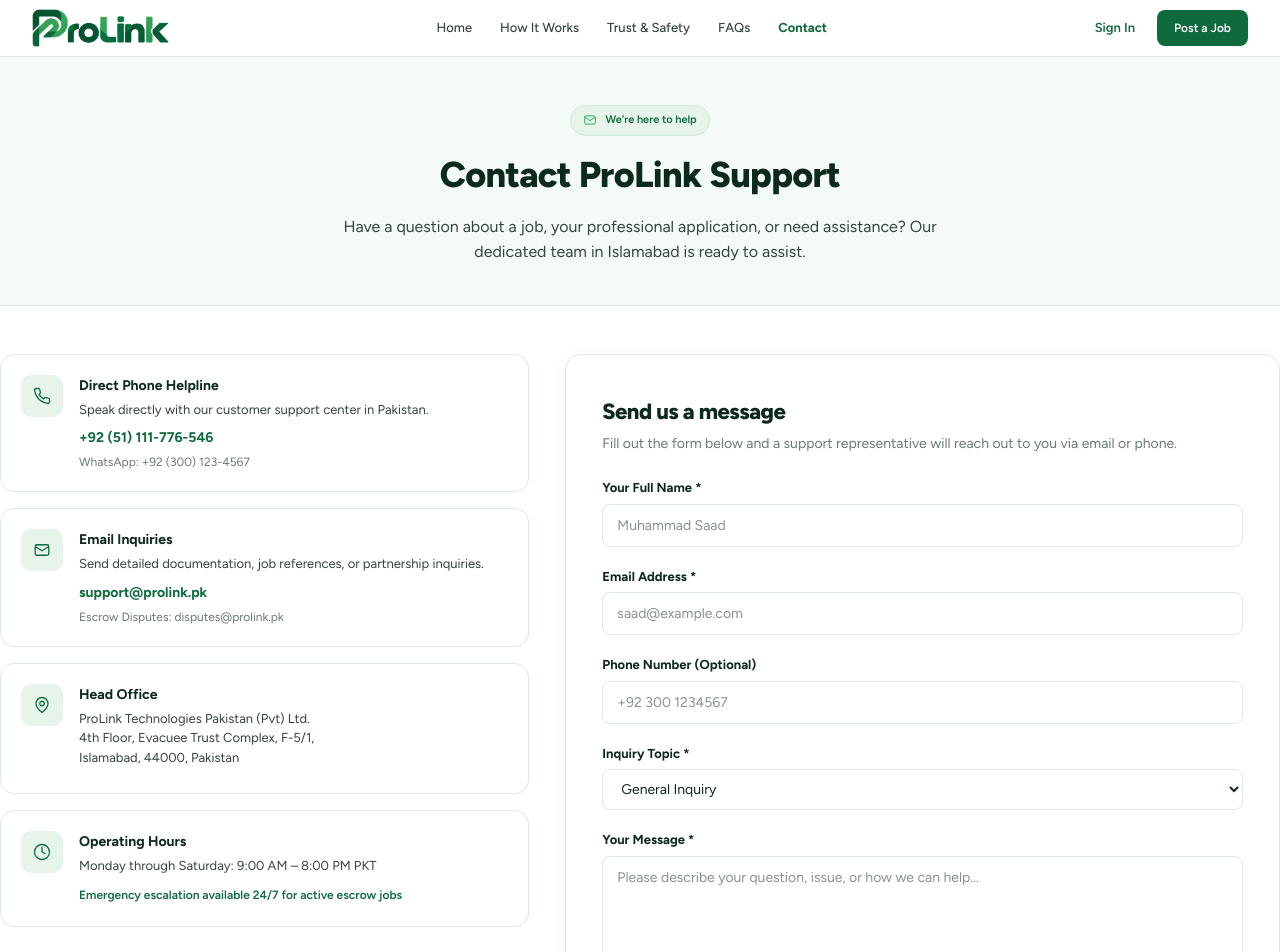
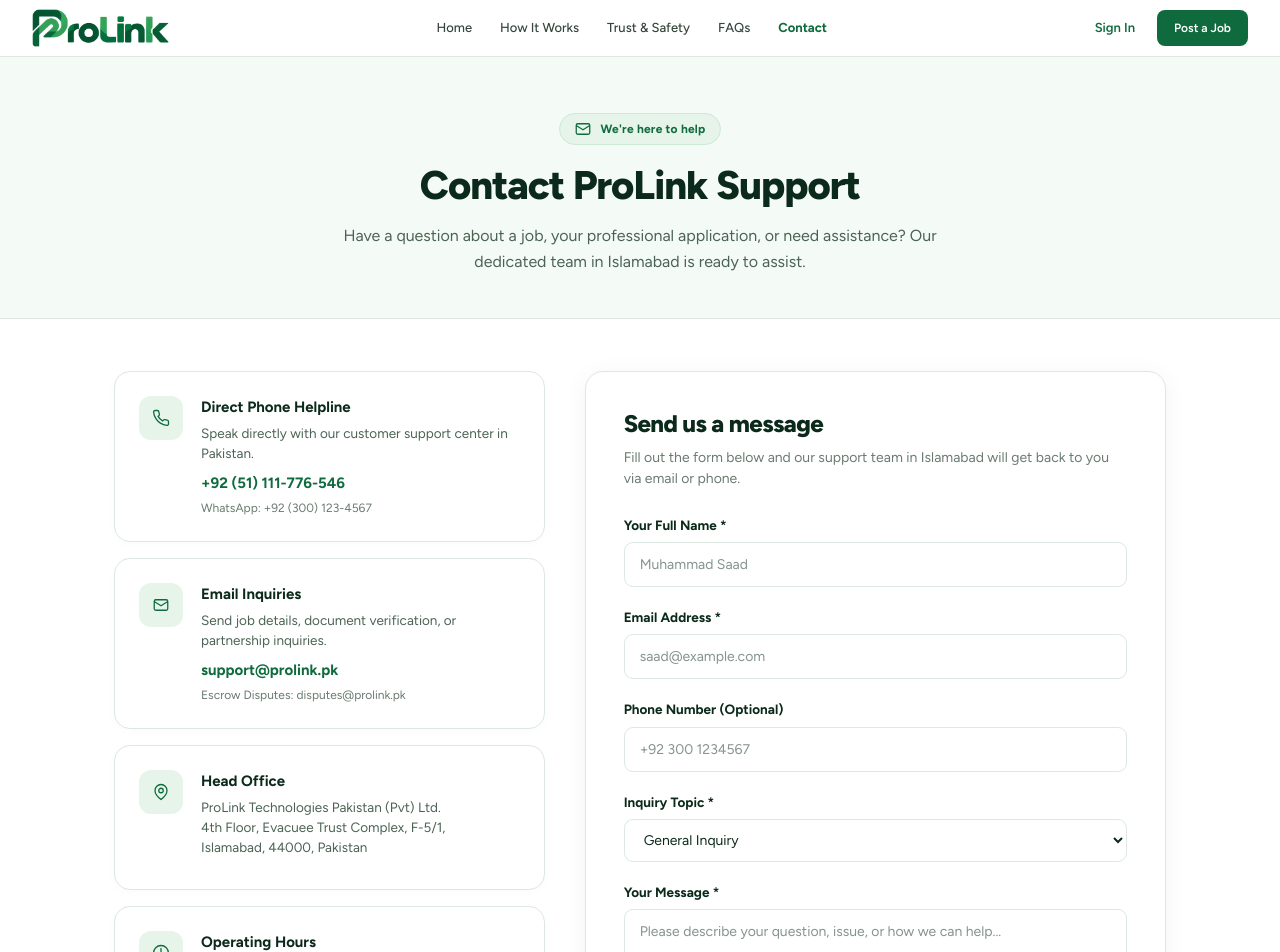
Before and after one commit to dsimsaad/prolink, a Next.js app in the folder web/: page /contact in a window 1280 px wide. Shown: the top 952 px of the page. Built offline with nearby package versions, Linux system fonts and the light colour scheme.

Commit message:
Add dedicated css to faqs and contact pages and make footer logo all white

```diff
--- /dev/null
+++ b/web/src/app/contact/contact.css
@@ -0,0 +1,239 @@
+/* ProLink Contact Us Page Stylesheet */
+
+.contact-page {
+  min-height: 100vh;
+  display: flex;
+  flex-direction: column;
+  background: white;
+  color: #34453b;
+  font-family: var(--font-sans, "Figtree", Arial, sans-serif);
+}
+
+.contact-hero {
+  background: #f4faf6;
+  border-bottom: 1px solid #dce8e0;
+  padding: 56px 0 44px;
+  text-align: center;
+}
+
+.contact-hero-badge {
+  display: inline-flex;
+  align-items: center;
+  gap: 8px;
+  background: #e6f4ea;
+  border: 1px solid #cde9d6;
+  color: #0f6b3e;
+  border-radius: 999px;
+  padding: 6px 14px;
+  font-size: 12px;
+  font-weight: 700;
+  letter-spacing: 0.02em;
+  margin-bottom: 16px;
+}
+
+.contact-hero h1 {
+  font-size: 40px;
+  font-weight: 800;
+  color: #0c2a1b;
+  margin: 0 0 14px;
+  letter-spacing: -0.025em;
+  line-height: 1.2;
+}
+
+.contact-hero p {
+  font-size: 16px;
+  color: #4b6354;
+  max-width: 620px;
+  margin: 0 auto;
+  line-height: 1.6;
+}
+
+.contact-main-container {
+  max-width: 1100px;
+  width: 100%;
+  margin: 0 auto;
+  padding: 52px 24px 80px;
+  flex: 1;
+}
+
+.contact-layout-grid {
+  display: grid;
+  grid-template-columns: 1fr 1.35fr;
+  gap: 40px;
+  align-items: start;
+}
+
+/* Left Column: Information Cards */
+.contact-info-stack {
+  display: flex;
+  flex-direction: column;
+  gap: 16px;
+}
+
+.contact-card {
+  background: white;
+  border: 1px solid #dce8e0;
+  border-radius: 16px;
+  padding: 24px;
+  display: flex;
+  gap: 18px;
+  align-items: flex-start;
+  box-shadow: 0 2px 10px rgba(0, 0, 0, 0.02);
+  transition: border-color 0.2s ease, box-shadow 0.2s ease;
+}
+
+.contact-card:hover {
+  border-color: #2fae60;
+  box-shadow: 0 4px 16px rgba(15, 107, 62, 0.06);
+}
+
+.contact-card-icon {
+  width: 44px;
+  height: 44px;
+  border-radius: 12px;
+  background: #e6f4ea;
+  color: #0f6b3e;
+  display: flex;
+  align-items: center;
+  justify-content: center;
+  flex-shrink: 0;
+}
+
+.contact-card-content h3 {
+  font-size: 15px;
+  font-weight: 700;
+  color: #0c2a1b;
+  margin: 0 0 4px;
+}
+
+.contact-card-content p {
+  font-size: 13.5px;
+  color: #4b6354;
+  margin: 0 0 8px;
+  line-height: 1.5;
+}
+
+.contact-highlight-text {
+  font-size: 15px;
+  font-weight: 700;
+  color: #0f6b3e;
+}
+
+.contact-sub-text {
+  margin-top: 4px;
+  font-size: 12px;
+  color: #6a7b70;
+}
+
+/* Right Column: Message Form */
+.contact-form-panel {
+  background: white;
+  border: 1px solid #dce8e0;
+  border-radius: 18px;
+  padding: 38px;
+  box-shadow: 0 4px 24px rgba(0, 0, 0, 0.05);
+}
+
+.contact-form-panel h2 {
+  font-size: 24px;
+  font-weight: 800;
+  color: #0c2a1b;
+  margin: 0 0 8px;
+}
+
+.contact-form-panel .panel-intro {
+  font-size: 14px;
+  color: #6a7b70;
+  margin: 0 0 26px;
+  line-height: 1.5;
+}
+
+.contact-form-field {
+  margin-bottom: 20px;
+}
+
+.contact-form-field label {
+  display: block;
+  font-size: 13.5px;
+  font-weight: 700;
+  color: #0c2a1b;
+  margin-bottom: 7px;
+}
+
+.contact-text-input,
+.contact-select-input,
+.contact-textarea-input {
+  width: 100%;
+  padding: 11px 15px;
+  border: 1.5px solid #dce8e0;
+  border-radius: 9px;
+  font-size: 14px;
+  color: #0c2a1b;
+  background: white;
+  font-family: inherit;
+  transition: border-color 0.15s ease, box-shadow 0.15s ease;
+  box-sizing: border-box;
+}
+
+.contact-text-input:focus,
+.contact-select-input:focus,
+.contact-textarea-input:focus {
+  outline: none;
+  border-color: #0f6b3e;
+  box-shadow: 0 0 0 3px rgba(15, 107, 62, 0.12);
+}
+
+.contact-success-alert {
+  background: #e6f4ea;
+  border: 1px solid #86efac;
+  color: #14532d;
+  border-radius: 10px;
+  padding: 16px 20px;
+  margin-bottom: 24px;
+  font-size: 14px;
+  line-height: 1.5;
+}
+
+.contact-submit-btn {
+  width: 100%;
+  display: inline-flex;
+  align-items: center;
+  justify-content: center;
+  padding: 14px 24px;
+  border-radius: 9px;
+  background: #0f6b3e;
+  color: white;
+  border: none;
+  font-size: 15px;
+  font-weight: 700;
+  cursor: pointer;
+  transition: background-color 0.15s ease, transform 0.1s ease;
+}
+
+.contact-submit-btn:hover {
+  background: #0b5632;
+}
+
+.contact-submit-btn:disabled {
+  opacity: 0.7;
+  cursor: not-allowed;
+}
+
+@media (max-width: 860px) {
+  .contact-layout-grid {
+    grid-template-columns: 1fr;
+    gap: 32px;
+  }
+  .contact-hero {
+    padding: 36px 0 28px;
+  }
+  .contact-hero h1 {
+    font-size: 28px;
+  }
+  .contact-main-container {
+    padding: 32px 16px 56px;
+  }
+  .contact-form-panel {
+    padding: 24px 20px;
+  }
+}
--- a/web/src/app/contact/page.tsx
+++ b/web/src/app/contact/page.tsx
@@ -1,3 +1,4 @@
+import "./contact.css";
 import { SiteHeader } from "@/components/prolink/site-header";
 import { SiteFooter } from "@/components/prolink/site-footer";
 import { ContactForm } from "@/components/prolink/contact-form";
@@ -11,12 +12,12 @@
 
 export default function ContactPage() {
   return (
-    <div className="subpage-wrapper">
+    <div className="contact-page">
       <SiteHeader currentPage="contact" />
       <main id="main">
-        <section className="subpage-hero">
+        <section className="contact-hero">
           <div className="container">
-            <span className="badge">
+            <span className="contact-hero-badge">
               <Icon name="mail" />
               We&apos;re here to help
             </span>
@@ -28,48 +29,45 @@
           </div>
         </section>
 
-        <section className="subpage-body container">
-          <div className="contact-grid-container">
-            {/* Contact Details Stack */}
-            <div className="contact-cards-stack">
-              <div className="contact-detail-card">
-                <span className="contact-icon-box">
+        <section className="contact-main-container">
+          <div className="contact-layout-grid">
+            {/* Left Column: Contact Details Stack */}
+            <div className="contact-info-stack">
+              <div className="contact-card">
+                <span className="contact-card-icon">
                   <Icon name="phone" />
                 </span>
-                <div>
+                <div className="contact-card-content">
                   <h3>Direct Phone Helpline</h3>
                   <p>Speak directly with our customer support center in Pakistan.</p>
-                  <strong>+92 (51) 111-776-546</strong>
-                  <div style={{ marginTop: "4px", fontSize: "12px", color: "var(--muted)" }}>
-                    WhatsApp: +92 (300) 123-4567
-                  </div>
+                  <span className="contact-highlight-text">+92 (51) 111-776-546</span>
+                  <div className="contact-sub-text">WhatsApp: +92 (300) 123-4567</div>
                 </div>
               </div>
 
-              <div className="contact-detail-card">
-                <span className="contact-icon-box">
+              <div className="contact-card">
+                <span className="contact-card-icon">
                   <Icon name="mail" />
                 </span>
-                <div>
+                <div className="contact-card-content">
                   <h3>Email Inquiries</h3>
-                  <p>Send detailed documentation, job references, or partnership inquiries.</p>
+                  <p>Send job details, document verification, or partnership inquiries.</p>
                   <a
                     href="mailto:support@prolink.pk"
-                    style={{ fontWeight: 700, color: "var(--forest)", fontSize: "14px" }}
+                    className="contact-highlight-text"
+                    style={{ textDecoration: "none" }}
                   >
                     support@prolink.pk
                   </a>
-                  <div style={{ marginTop: "4px", fontSize: "12px", color: "var(--muted)" }}>
-                    Escrow Disputes: disputes@prolink.pk
-                  </div>
+                  <div className="contact-sub-text">Escrow Disputes: disputes@prolink.pk</div>
                 </div>
               </div>
 
-              <div className="contact-detail-card">
-                <span className="contact-icon-box">
+              <div className="contact-card">
+                <span className="contact-card-icon">
                   <Icon name="pin" />
                 </span>
-                <div>
+                <div className="contact-card-content">
                   <h3>Head Office</h3>
                   <p>
                     ProLink Technologies Pakistan (Pvt) Ltd.
@@ -81,21 +79,21 @@
                 </div>
               </div>
 
-              <div className="contact-detail-card">
-                <span className="contact-icon-box">
+              <div className="contact-card">
+                <span className="contact-card-icon">
                   <Icon name="clock" />
                 </span>
-                <div>
+                <div className="contact-card-content">
                   <h3>Operating Hours</h3>
                   <p>Monday through Saturday: 9:00 AM – 8:00 PM PKT</p>
-                  <span style={{ fontSize: "12px", color: "var(--forest)", fontWeight: 600 }}>
+                  <div style={{ fontSize: "12px", color: "#0f6b3e", fontWeight: 700 }}>
                     Emergency escalation available 24/7 for active escrow jobs
-                  </span>
+                  </div>
                 </div>
               </div>
             </div>
 
-            {/* Direct Email / Contact Form */}
+            {/* Right Column: Direct Email / Message Form */}
             <ContactForm />
           </div>
         </section>
--- /dev/null
+++ b/web/src/app/faqs/faqs.css
@@ -0,0 +1,211 @@
+/* ProLink FAQs Page Stylesheet */
+
+.faqs-page {
+  min-height: 100vh;
+  display: flex;
+  flex-direction: column;
+  background: white;
+  color: #34453b;
+  font-family: var(--font-sans, "Figtree", Arial, sans-serif);
+}
+
+.faqs-hero {
+  background: #f4faf6;
+  border-bottom: 1px solid #dce8e0;
+  padding: 56px 0 44px;
+  text-align: center;
+}
+
+.faqs-hero-badge {
+  display: inline-flex;
+  align-items: center;
+  gap: 8px;
+  background: #e6f4ea;
+  border: 1px solid #cde9d6;
+  color: #0f6b3e;
+  border-radius: 999px;
+  padding: 6px 14px;
+  font-size: 12px;
+  font-weight: 700;
+  letter-spacing: 0.02em;
+  margin-bottom: 16px;
+}
+
+.faqs-hero h1 {
+  font-size: 40px;
+  font-weight: 800;
+  color: #0c2a1b;
+  margin: 0 0 14px;
+  letter-spacing: -0.025em;
+  line-height: 1.2;
+}
+
+.faqs-hero p {
+  font-size: 16px;
+  color: #4b6354;
+  max-width: 620px;
+  margin: 0 auto;
+  line-height: 1.6;
+}
+
+.faqs-main-container {
+  max-width: 860px;
+  width: 100%;
+  margin: 0 auto;
+  padding: 48px 24px 72px;
+  flex: 1;
+}
+
+.faqs-category-filter {
+  display: flex;
+  justify-content: center;
+  flex-wrap: wrap;
+  gap: 10px;
+  margin-bottom: 40px;
+}
+
+.faqs-tab-btn {
+  padding: 9px 20px;
+  border-radius: 999px;
+  border: 1px solid #dce8e0;
+  background: white;
+  font-size: 13.5px;
+  font-weight: 600;
+  color: #34453b;
+  cursor: pointer;
+  transition: all 0.2s ease;
+  user-select: none;
+}
+
+.faqs-tab-btn:hover {
+  border-color: #2fae60;
+  color: #0f6b3e;
+  background: #f4faf6;
+}
+
+.faqs-tab-btn.active {
+  background: #0f6b3e;
+  border-color: #0f6b3e;
+  color: white;
+  box-shadow: 0 2px 8px rgba(15, 107, 62, 0.25);
+}
+
+.faqs-accordion-group {
+  display: flex;
+  flex-direction: column;
+  gap: 14px;
+}
+
+.faqs-accordion-card {
+  border: 1px solid #dce8e0;
+  border-radius: 14px;
+  background: white;
+  transition: border-color 0.2s ease, box-shadow 0.2s ease;
+  overflow: hidden;
+}
+
+.faqs-accordion-card:hover {
+  border-color: #a4ceb5;
+}
+
+.faqs-accordion-card.open {
+  border-color: #0f6b3e;
+  box-shadow: 0 4px 18px rgba(15, 107, 62, 0.08);
+}
+
+.faqs-question-trigger {
+  width: 100%;
+  display: flex;
+  align-items: center;
+  justify-content: space-between;
+  gap: 16px;
+  padding: 22px 24px;
+  background: none;
+  border: none;
+  text-align: left;
+  font-size: 16.5px;
+  font-weight: 700;
+  color: #0c2a1b;
+  cursor: pointer;
+  line-height: 1.4;
+  transition: color 0.15s ease;
+}
+
+.faqs-question-trigger:hover {
+  color: #0f6b3e;
+}
+
+.faqs-chevron-icon {
+  width: 20px;
+  height: 20px;
+  flex-shrink: 0;
+  color: #6a7b70;
+  transition: transform 0.25s ease, color 0.2s ease;
+}
+
+.faqs-accordion-card.open .faqs-chevron-icon {
+  transform: rotate(180deg);
+  color: #0f6b3e;
+}
+
+.faqs-answer-content {
+  padding: 0 24px 22px;
+  font-size: 14.5px;
+  line-height: 1.75;
+  color: #34453b;
+  border-top: 1px solid #f4faf6;
+}
+
+.faqs-support-cta-box {
+  margin-top: 52px;
+  background: #f4faf6;
+  border: 1px solid #dce8e0;
+  border-radius: 18px;
+  padding: 36px 28px;
+  text-align: center;
+}
+
+.faqs-support-cta-box h2 {
+  font-size: 22px;
+  font-weight: 800;
+  color: #0c2a1b;
+  margin: 0 0 8px;
+}
+
+.faqs-support-cta-box p {
+  font-size: 14px;
+  color: #4b6354;
+  max-width: 500px;
+  margin: 0 auto 22px;
+  line-height: 1.6;
+}
+
+.faqs-cta-actions {
+  display: flex;
+  gap: 14px;
+  justify-content: center;
+  flex-wrap: wrap;
+}
+
+@media (max-width: 640px) {
+  .faqs-hero {
+    padding: 36px 0 28px;
+  }
+  .faqs-hero h1 {
+    font-size: 28px;
+  }
+  .faqs-main-container {
+    padding: 32px 16px 48px;
+  }
+  .faqs-question-trigger {
+    padding: 18px 18px;
+    font-size: 15px;
+  }
+  .faqs-answer-content {
+    padding: 0 18px 18px;
+    font-size: 13.5px;
+  }
+  .faqs-support-cta-box {
+    padding: 24px 18px;
+  }
+}
--- a/web/src/app/faqs/page.tsx
+++ b/web/src/app/faqs/page.tsx
@@ -1,3 +1,4 @@
+import "./faqs.css";
 import { SiteHeader } from "@/components/prolink/site-header";
 import { SiteFooter } from "@/components/prolink/site-footer";
 import { FaqsClient } from "@/components/prolink/faqs-client";
@@ -10,7 +11,7 @@
 
 export default function FaqsPage() {
   return (
-    <div className="subpage-wrapper">
+    <div className="faqs-page">
       <SiteHeader currentPage="faqs" />
       <main id="main">
         <FaqsClient />
--- a/web/src/components/prolink/brand.tsx
+++ b/web/src/components/prolink/brand.tsx
@@ -19,12 +19,17 @@
         style={{ textDecoration: "none" }}
       >
         <Image
-          src="/images/logo-light.png"
+          src="/images/logo-white.png"
           alt="ProLink"
           width={150}
           height={42}
           className="h-8 md:h-9 w-auto object-contain"
-          style={{ height: "auto", width: "auto", maxHeight: "40px" }}
+          style={{
+            height: "auto",
+            width: "auto",
+            maxHeight: "40px",
+            filter: "brightness(0) invert(1)",
+          }}
         />
       </Link>
     );
--- a/web/src/components/prolink/contact-form.tsx
+++ b/web/src/components/prolink/contact-form.tsx
@@ -16,7 +16,7 @@
     e.preventDefault();
     setLoading(true);
 
-    // Simulate reliable transmission to support mailbox
+    // Simulate sending email to ProLink support
     setTimeout(() => {
       setLoading(false);
       setSubmitted(true);
@@ -28,28 +28,24 @@
   };
 
   return (
-    <div className="contact-form-card">
-      <h2 style={{ fontSize: "22px", fontWeight: 800, color: "var(--ink)", marginBottom: "8px" }}>
-        Send us a message
-      </h2>
-      <p style={{ fontSize: "14px", color: "var(--muted)", marginBottom: "24px" }}>
-        Fill out the form below and a support representative will reach out to you via email or phone.
+    <div className="contact-form-panel">
+      <h2>Send us a message</h2>
+      <p className="panel-intro">
+        Fill out the form below and our support team in Islamabad will get back to you via email or phone.
       </p>
 
       {submitted && (
-        <div className="contact-success-banner" role="status">
-          <strong>Thank you! Your message has been sent.</strong>
-          <p style={{ marginTop: "4px", fontSize: "13px" }}>
-            Our team in Islamabad typically reviews and responds to all inquiries within 2 to 4 business hours.
+        <div className="contact-success-alert" role="status">
+          <strong>✓ Thank you! Your message has been sent.</strong>
+          <p style={{ marginTop: "4px", fontSize: "13.5px" }}>
+            Our team reviews all inquiries promptly and will reply to your email within 2 to 4 business hours.
           </p>
         </div>
       )}
 
       <form onSubmit={handleSubmit}>
-        <div className="contact-input-group">
-          <label htmlFor="contact-name" className="contact-label">
-            Your Full Name *
-          </label>
+        <div className="contact-form-field">
+          <label htmlFor="contact-name">Your Full Name *</label>
           <input
             id="contact-name"
             type="text"
@@ -57,14 +53,12 @@
             placeholder="Muhammad Saad"
             value={fullName}
             onChange={(e) => setFullName(e.target.value)}
-            className="contact-input"
+            className="contact-text-input"
           />
         </div>
 
-        <div className="contact-input-group">
-          <label htmlFor="contact-email" className="contact-label">
-            Email Address *
-          </label>
+        <div className="contact-form-field">
+          <label htmlFor="contact-email">Email Address *</label>
           <input
             id="contact-email"
             type="email"
@@ -72,33 +66,29 @@
             placeholder="saad@example.com"
             value={email}
             onChange={(e) => setEmail(e.target.value)}
-            className="contact-input"
+            className="contact-text-input"
           />
         </div>
 
-        <div className="contact-input-group">
-          <label htmlFor="contact-phone" className="contact-label">
-            Phone Number (Optional)
-          </label>
+        <div className="contact-form-field">
+          <label htmlFor="contact-phone">Phone Number (Optional)</label>
           <input
             id="contact-phone"
             type="tel"
             placeholder="+92 300 1234567"
             value={phone}
             onChange={(e) => setPhone(e.target.value)}
-            className="contact-input"
+            className="contact-text-input"
           />
         </div>
 
-        <div className="contact-input-group">
-          <label htmlFor="contact-topic" className="contact-label">
-            Inquiry Topic *
-          </label>
+        <div className="contact-form-field">
+          <label htmlFor="contact-topic">Inquiry Topic *</label>
           <select
             id="contact-topic"
             value={topic}
             onChange={(e) => setTopic(e.target.value)}
-            className="contact-select"
+            className="contact-select-input"
           >
             <option value="general">General Inquiry</option>
             <option value="support">Customer Support &amp; Job Requests</option>
@@ -108,10 +98,8 @@
           </select>
         </div>
 
-        <div className="contact-input-group">
-          <label htmlFor="contact-message" className="contact-label">
-            Your Message *
-          </label>
+        <div className="contact-form-field">
+          <label htmlFor="contact-message">Your Message *</label>
           <textarea
             id="contact-message"
             rows={5}
@@ -119,16 +107,11 @@
             placeholder="Please describe your question, issue, or how we can help..."
             value={message}
             onChange={(e) => setMessage(e.target.value)}
-            className="contact-textarea"
+            className="contact-textarea-input"
           />
         </div>
 
-        <button
-          type="submit"
-          className="button"
-          disabled={loading}
-          style={{ width: "100%", justifyContent: "center", padding: "14px", fontSize: "15px" }}
-        >
+        <button type="submit" className="contact-submit-btn" disabled={loading}>
           {loading ? "Sending your message..." : "Send Message"}
         </button>
       </form>
--- a/web/src/components/prolink/faqs-client.tsx
+++ b/web/src/components/prolink/faqs-client.tsx
@@ -109,11 +109,11 @@
 
   return (
     <>
-      <section className="subpage-hero">
+      <section className="faqs-hero">
         <div className="container">
-          <span className="badge">
+          <span className="faqs-hero-badge">
             <Icon name="shield" />
-            Help & Knowledge Base
+            Help &amp; Knowledge Base
           </span>
           <h1>Frequently Asked Questions</h1>
           <p>
@@ -123,16 +123,16 @@
         </div>
       </section>
 
-      <section className="subpage-body container">
+      <section className="faqs-main-container">
         {/* Category Pill Filters */}
-        <div className="faq-category-nav" role="tablist">
+        <div className="faqs-category-filter" role="tablist">
           {categories.map((cat) => (
             <button
               key={cat.id}
               type="button"
               role="tab"
               aria-selected={activeCategory === cat.id}
-              className={`faq-category-pill ${activeCategory === cat.id ? "active" : ""}`}
+              className={`faqs-tab-btn ${activeCategory === cat.id ? "active" : ""}`}
               onClick={() => setActiveCategory(cat.id)}
             >
               {cat.label}
@@ -141,23 +141,26 @@
         </div>
 
         {/* Dropdown Accordion List */}
-        <div className="faq-list">
+        <div className="faqs-accordion-group">
           {filteredFaqs.map((faq) => {
             const isOpen = openIds.includes(faq.id);
             return (
-              <div key={faq.id} className={`faq-item ${isOpen ? "open" : ""}`}>
+              <div
+                key={faq.id}
+                className={`faqs-accordion-card ${isOpen ? "open" : ""}`}
+              >
                 <button
                   type="button"
-                  className="faq-question-btn"
+                  className="faqs-question-trigger"
                   onClick={() => toggleItem(faq.id)}
                   aria-expanded={isOpen}
                   aria-controls={`faq-answer-${faq.id}`}
                 >
                   <span>{faq.question}</span>
-                  <Icon name="chevron-down" className="faq-chevron" />
+                  <Icon name="chevron-down" className="faqs-chevron-icon" />
                 </button>
                 {isOpen && (
-                  <div id={`faq-answer-${faq.id}`} className="faq-answer">
+                  <div id={`faq-answer-${faq.id}`} className="faqs-answer-content">
                     {faq.answer}
                   </div>
                 )}
@@ -167,14 +170,13 @@
         </div>
 
         {/* Support Help Box */}
-        <div className="faq-help-box">
-          <h2 style={{ fontSize: "20px", fontWeight: 700, color: "var(--ink)", marginBottom: "8px" }}>
-            Still have questions?
-          </h2>
-          <p style={{ fontSize: "14px", color: "var(--body)", marginBottom: "20px" }}>
-            Our team is available 6 days a week to help with your account, jobs, or verification.
+        <div className="faqs-support-cta-box">
+          <h2>Still have questions?</h2>
+          <p>
+            Our support team in Islamabad is available 6 days a week to help with your
+            account, jobs, or professional verification.
           </p>
-          <div style={{ display: "flex", gap: "12px", justifyContent: "center" }}>
+          <div className="faqs-cta-actions">
             <Link href="/contact" className="button">
               Contact Support <Icon name="arrow" />
             </Link>
```
Also changed, not shown: web/public/images/logo-white.png (added).
